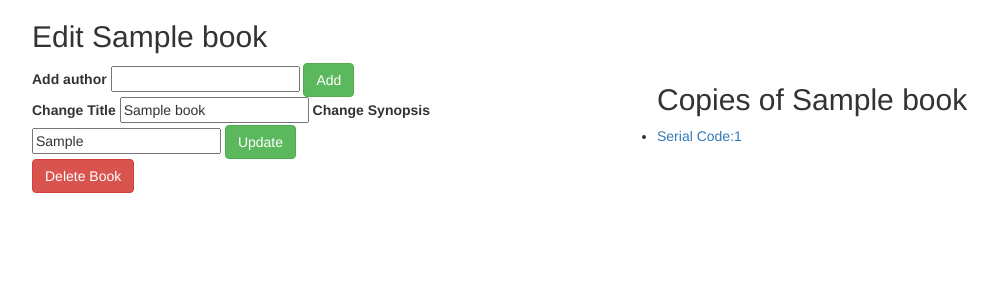
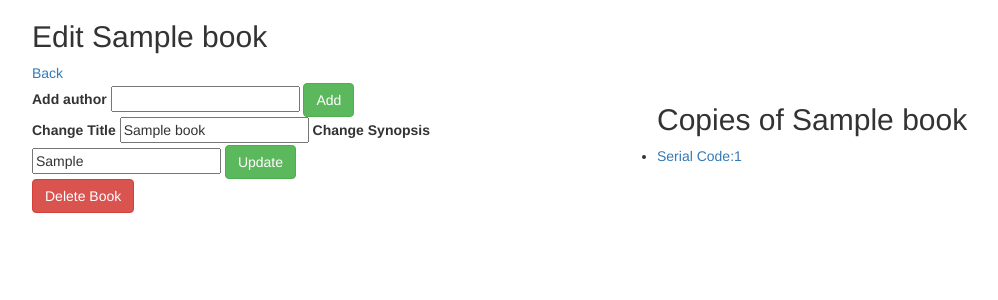
Before and after one commit to bseaver/php5-library, a PHP site: template views/edit_book.html.twig in a window 1280 px wide. Shown: the top 300 px of the page, without its empty margins (38-1036 px from the left). Run offline with PHP 8.4, Linux system fonts and the light colour scheme; the template is opened without the code that fills it: most values are stand-ins (such as "Sample title", 1, 10 or a date in 2020); some libraries are stand-ins or nearby versions.

Commit message:
add back buttons for librarian

```diff
--- a/views/edit_book.html.twig
+++ b/views/edit_book.html.twig
@@ -3,6 +3,7 @@
 {% block body %}
     <h2>Edit
         {{book.getTitle}}</h2>
+        <a href="/librarian_view">Back</a>
     <div class='row'>
         <div class='col-md-6'>
             <form action="/add_author" method="post">
--- a/views/edit_book_copy.html.twig
+++ b/views/edit_book_copy.html.twig
@@ -2,6 +2,7 @@
 
 {% block body %}
     <h2>Edit book copy</h2>
+    <a href="/book/{{copy.getBookId}}">Back</a>
     <form action="/update_book_copy/{{copy.getId}}" method="post">
         <input name="_method" type="hidden" value="patch">
         <input type="hidden" name="copy_id" value={{copy.getId}}>
```
